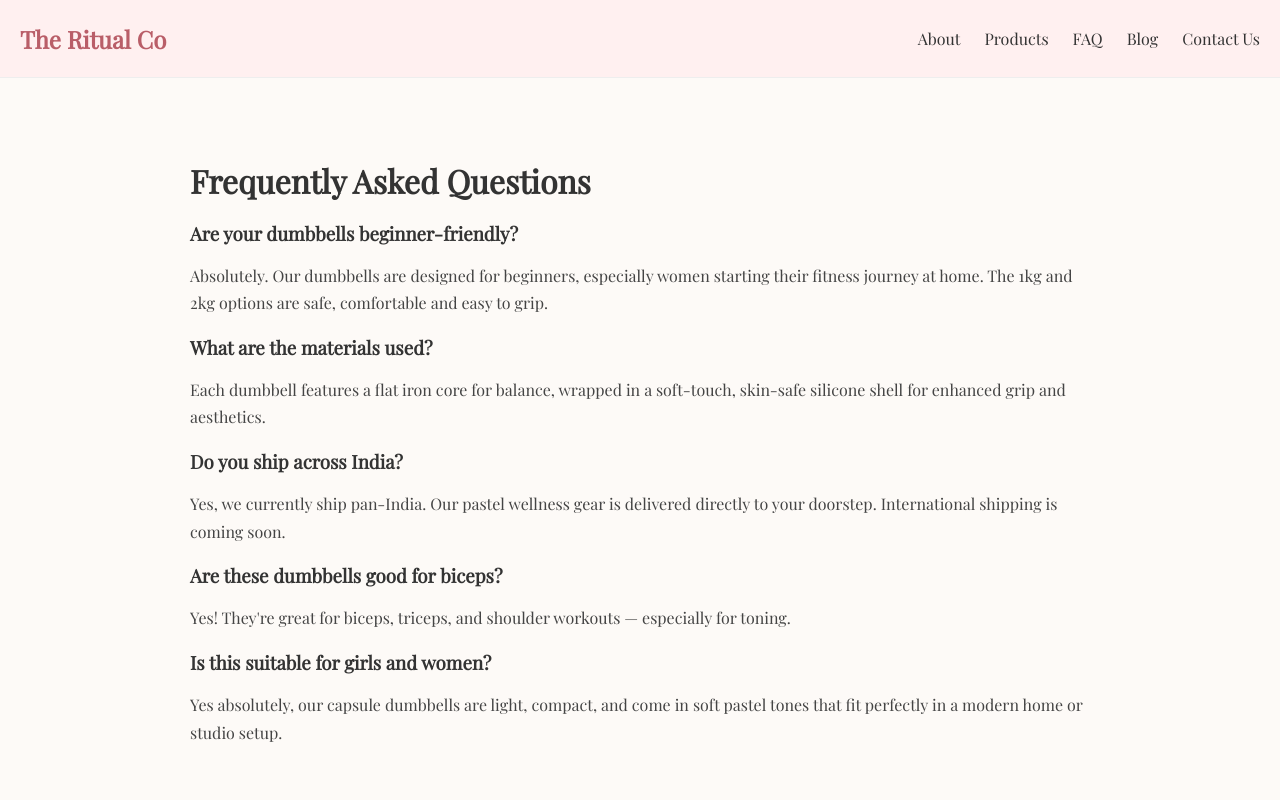
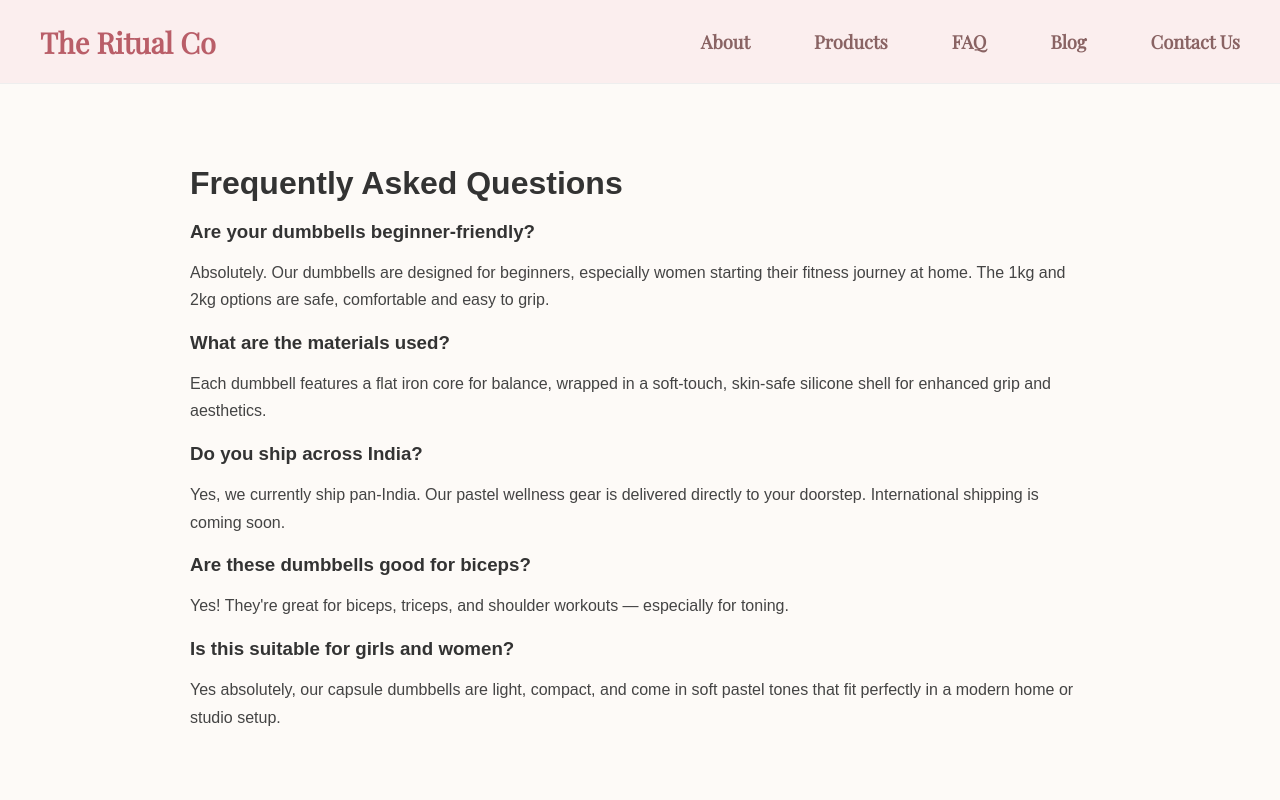
Before and after one commit to gitika-yadav/theritualco.in, a website: page faq.html in a window 1280 px wide. Shown: the top 800 px of the page. Drawn offline with nearby package versions, Linux system fonts and the light colour scheme.

Commit message:
improve main page styling

```diff
--- a/css/global.css
+++ b/css/global.css
@@ -1,7 +1,7 @@
 /* ===== Global Styles ===== */
 body {
   margin: 0;
-  font-family: 'Playfair Display', serif;
+  font-family: 'Quicksand', sans-serif;
   background-color: #fdfaf7;
   color: #222;
   overflow-x: hidden;
@@ -31,7 +31,7 @@ h1, h2, h3 {
   font-weight: 600;
   color: #333;
   margin-bottom: 16px;
-  font-family: 'Playfair Display', serif;
+  font-family: 'Quicksand', sans-serif;
 }
 
 p {
--- a/css/home.css
+++ b/css/home.css
@@ -1,3 +1,10 @@
+:root {
+  --heading-text-color: #a57979;
+  --body-text-color: #a16767;
+  --blog-title-color: #cc7d6f;
+}
+
+
 /* ===== Hero Section ===== */
 .banner {
   width: 100%;
@@ -28,11 +35,13 @@
 .hero h1 {
   font-size: 3rem;
   margin-bottom: 20px;
+  color: var(--heading-text-color)
 }
 
 .hero p {
-  font-size: 1.2rem;
+  font-size: 1.3rem;
   max-width: 600px;
+  color: var(--body-text-color)
 }
 
 /* ===== Product Preview ===== */
@@ -42,30 +51,41 @@
   flex-wrap: wrap;
   gap: 30px;
   padding: 60px 20px;
-  background-color: #f9f6f3;
+  background-color: #fdf1ee;
 }
 
 .product-preview img {
   max-width: 300px;
   border-radius: 16px;
+  margin: 10px;
+  box-shadow: 0 5px 10px rgba(0,0,0,0.1);
+  transition: transform 0.2s ease-in,
+              box-shadow 0.2s ease-out;
+}
+
+.product-preview img:hover {
+  transform: translateY(-7px);
   box-shadow: 0 10px 20px rgba(0,0,0,0.1);
 }
+
 
 /* ===== Call to Action (CTA) ===== */
 .cta {
   text-align: center;
   padding: 60px 20px;
-  background-color: #fff0e9;
+  background-color: #faf2ed;
 }
 
 .cta h2 {
   font-size: 2rem;
   margin-bottom: 10px;
+  color: var(--heading-text-color)
 }
 
 .cta p {
-  font-size: 1rem;
+  font-size: 1.2rem;
   margin-bottom: 20px;
+  color: var(--body-text-color)
 }
 
 .cta form {
@@ -113,7 +133,7 @@
 .featured-blogs h2 {
   font-size: 2rem;
   margin-bottom: 30px;
-  color: #333;
+  color: var(--heading-text-color);
 }
 
 .carousel {
@@ -145,14 +165,14 @@
 }
 
 .carousel-item p {
-  font-size: 0.95rem;
+  font-size: 1rem;
   color: #555;
   line-height: 1.6;
 }
 
 .carousel-item a {
   text-decoration: none;
-  color: #ff6b81;
+  color: var(--blog-title-color);
 }
 
 /* ===== Shop Our Gear Grid ===== */
@@ -165,7 +185,7 @@
 .shop-gear h2 {
   font-size: 2rem;
   margin-bottom: 30px;
-  color: #333;
+  color: var(--heading-text-color);
 }
 
 .gear-grid {
@@ -177,16 +197,18 @@
 
 .gear-item {
   background-color: #fff;
-  padding: 20px;
+  padding: 40px;
   border-radius: 16px;
   box-shadow: 0 6px 20px rgba(0, 0, 0, 0.04);
   text-align: center;
   max-width: 280px;
-  transition: transform 0.3s ease;
+  transition: transform 0.3s ease,
+              box-shadow 0.3s ease;
 }
 
 .gear-item:hover {
   transform: translateY(-4px);
+  box-shadow: 0 12px 40px rgba(0, 0, 0, 0.08);
 }
 
 .gear-item img {
@@ -197,18 +219,18 @@
 }
 
 .gear-item h3 {
-  font-size: 1.1rem;
+  font-size: 1.3rem;
   color: #222;
   margin-bottom: 10px;
 }
 
 .gear-item a {
-  color: #ff6b81;
+  color: var(--blog-title-color);
   text-decoration: none;
 }
 
 .gear-item p {
-  font-size: 0.95rem;
+  font-size: 1.1rem;
   color: #555;
   line-height: 1.5;
 }
--- a/css/navbar.css
+++ b/css/navbar.css
@@ -1,11 +1,20 @@
+:root {
+  --peach-light: #f5eae3;
+  --peach-medium: #FFAB91;
+  --peach-dark: #ffffff;
+  --cream-white: #f0c1c1;
+  --warm-gray: #896363;
+}
+
 .navbar {
   display: flex;
   justify-content: space-between;
   align-items: center;
-  padding: 12px 20px;
-  background-color: #fff0f0;
+  padding: 1px 20px;
+  background-color: #fbeeee;
   font-family: 'Playfair Display', serif;
   border-bottom: 1px solid #eee;
+  position: static;
 }
 
 .nav-left {
@@ -15,9 +24,10 @@
 }
 
 .nav-logo {
-  font-size: 1.5rem;
+  font-size: 1.8rem;
   font-weight: bold;
   text-decoration: none;
+  padding-left: 20px;
   color: #b95e68;
 }
 
@@ -28,9 +38,39 @@
 }
 
 .nav-links li a {
+  display: inline-block;
   text-decoration: none;
-  color: #333;
-  font-size: 1rem;
+  background-color: transparent;
+  color: var(--warm-gray);
+  padding: 10px 18px;
+  border: 2px solid transparent;
+  border-radius: 25px;
+  font-size: 1.15rem;
+  font-weight: bold;
+  cursor: pointer;
+
+
+  transition: background-color 0.3s ease-out,
+              color 0.4s ease-out,
+              transform 0.3s ease-out,
+              border-color 0.3s ease-out,
+              box-shadow 0.3s ease-out;
+}
+
+.nav-links li a:hover {
+
+  background-color: var(--cream-white);
+  color: var(--peach-dark);
+  transform: translateY(-2px);
+  box-shadow: 0 5px 10px rgba(0, 0, 0, 0.1);
+}
+
+.nav-links li a:active {
+
+  transform: translateY(0);
+  background-color: var(--peach-light);
+  color: var(--cream-white);
+  box-shadow: 0 2px 5px rgba(0, 0, 0, 0.1);
 }
 
 /* Hamburger icon */
```
Also changed, not shown: README.md.
